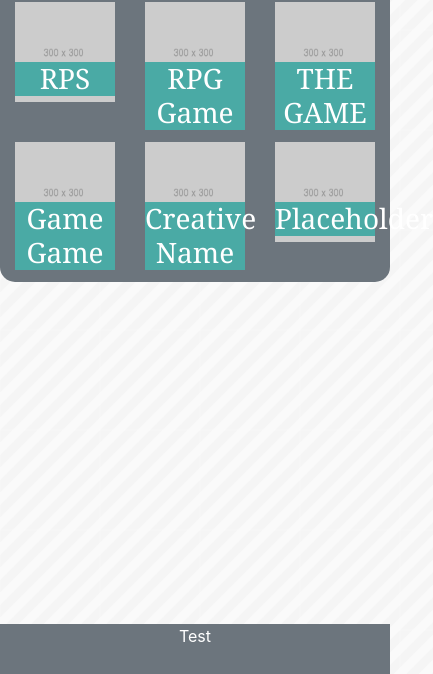
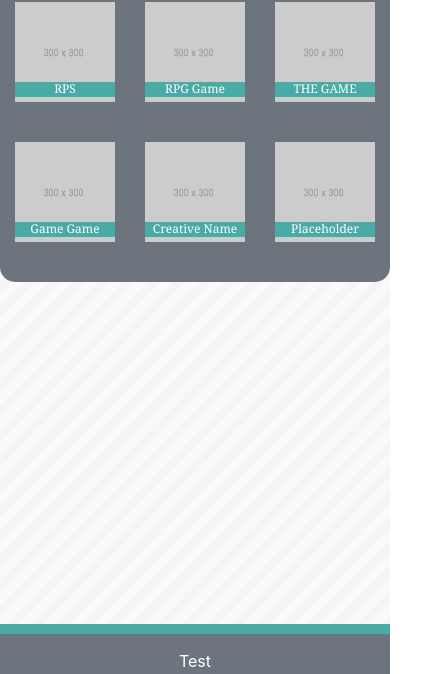
Before and after one commit to Chaelor/Bootstrap-Portfolio, a plain HTML site: page portfolio.html in a window 390 px wide. Shown: the part 170-844 px from the top of the page, 433 px wide, since content can reach past the window. Drawn offline with nearby package versions, Linux system fonts and the light colour scheme.

Commit message:
Done with BootStrap

```diff
--- a/assets/css/style.css
+++ b/assets/css/style.css
@@ -11,17 +11,23 @@ body {
     background-image: url("../images/stripes.png")
 }
 
+
+/******** Header ********/
 a {
     color: white;
 }
 
-.containerRadius {
-    border-radius: 15px;
-}
+
 
 header {
     height: 66px;
 }
+
+.spacer {
+    padding:20px;
+    width:100%;
+}
+
 /******** Nav ********/
 
 .navbar-brand {
@@ -37,17 +43,19 @@ header {
     justify-content: center;
 }
 
-
-.spacer {
-    padding:20px;
-    width:100%;
-}
-
-
 /******** Main Content ********/
 
 .container .row h2 {
     padding: 10px;
+}
+
+.containerRadius {
+    border-radius: 15px;
+}
+
+.container .row ul {
+    position:relative;
+    left:20px;
 }
 
 
@@ -61,7 +69,7 @@ header {
 
 h3 {
     position: absolute;
-    top:60%;
+    top:80%;
     left:0;
     width:100%;
     padding: auto 0;
@@ -70,8 +78,7 @@ h3 {
     background-color: #4aaaa5;
     font-family: 'Georgia', Times, Times New Roman, serif;
     text-align: center;
-    line-height: calc(1.3em + (1.5 - 1.3) * ((100vw - 21em)/(35 - 21)));
-
+    font-size: 1.5em
 }
 
 /******** Contact ********/
@@ -81,8 +88,62 @@ textarea {
 
 /******** Footer ********/
 
-footer {
+footer{
     position: fixed;
     bottom:0;
-    margin-top: 30px;
+    padding-top: 15px;
+    border-top: solid 10px;
+    border-color: #4aaaa5;
 }
+
+.push {
+    height:75px;
+}
+
+/******** Responsive ********/
+
+@media only screen and (max-width:989px){
+
+.navbar ul{
+    background-color: white;
+    border: 1px solid #cccccc;
+    z-index: 1;
+    box-shadow: 1px 1px 1px grey;
+    padding-left: 10px;
+    width: 150px;
+}
+
+footer{
+    position: fixed;
+    bottom:0;
+    padding-top: 15px;
+    border-top: solid 10px;
+    border-color: #4aaaa5;
+}
+
+}
+
+
+@media only screen and (max-width:767px) {
+    h3 {
+        position: absolute;
+        top:80%;
+        left:0;
+        width:100%;
+        padding: auto 0;
+        margin: 0;
+        color: white;
+        background-color: #4aaaa5;
+        font-family: 'Georgia', Times, Times New Roman, serif;
+        text-align: center;
+        font-size: .75em
+    }
+
+    footer{
+        position: fixed;
+        bottom:0;
+        padding-top: 15px;
+        border-top: solid 10px;
+        border-color: #4aaaa5;
+    }
+}
--- a/portfolio.html
+++ b/portfolio.html
@@ -12,8 +12,8 @@
     <body>
             <!--****** Navigation*******-->
         <header class="bg-secondary text-white">
-                <div class="container bg-secondary">
-                    <nav class="navbar sticky-top navbar-expand-lg navbar-light bg-secondary">
+                <div class="container">
+                    <nav class="navbar sticky-top navbar-expand-lg navbar-light">
                             <a class="navbar-brand" href="#"><h1>Joshua Joseph</h1></a>
                             <button class="navbar-toggler" type="button" data-toggle="collapse" data-target="#navbarNavAltMarkup" aria-controls="navbarNav" aria-expanded="false" aria-label="Toggle navigation">
                                 <span class="navbar-toggler-icon"></span>
@@ -78,11 +78,18 @@
                 </div>
             <div class="spacer"></div>
             </div>
+            </div>
         </div>
-        <footer class="fixed-bottom bg-secondary text-white">
-            Test
+        <div class="push"></div>
+        <!--****** Footer ******-->
+        <footer class="bg-secondary text-white">
+            <div class="container">
+                <div class="row">
+                    <div class="col-12">
+                        Test
+                    </div>
+                </div>
+            </div>
         </footer>
     </body>
-    <script type="text/javascript" src="js/jquery-1.8.0.js"></script>
-    <script type="text/javascript" src="js/bootstrap.min.js"></script>
 </html>
```
Also changed, not shown: contact.html (+12 -7 lines), index.html (+19 -9 lines).
